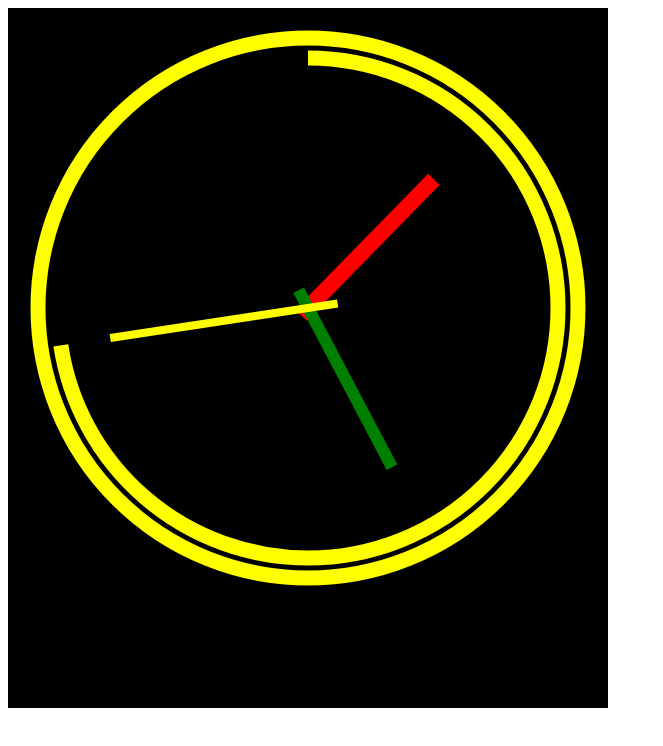
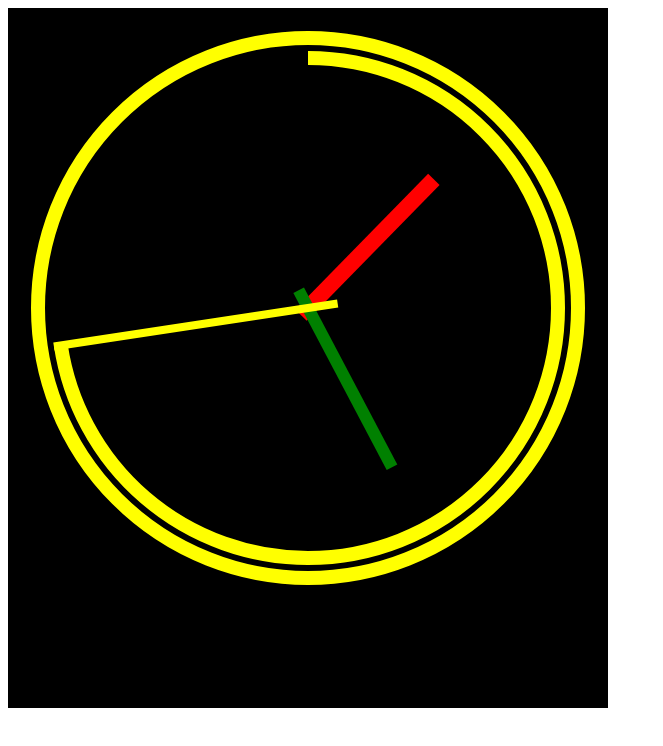
Before and after one commit to WuGe01/RoundClock, a plain HTML site: page index.html in a window 1280 px wide. Shown: the whole page, without its empty margins (0-663 px from the left). Drawn offline with Linux system fonts and the light colour scheme.

Commit message:
自己研究

```diff
--- a/index.html
+++ b/index.html
@@ -38,8 +38,8 @@
             var mil = now.getMilliseconds();
             var smoothsec = sec + (mil / 1000);
             var smoothmin = min + (smoothsec / 60);
-            var xs=Math.cos(degree(smoothsec * 6) - 90)*200;
-            var ys=Math.sin(degree(smoothsec * 6) - 90)*200;
+            var xs=Math.cos(degree(smoothsec * 6) - 90)*257;
+            var ys=Math.sin(degree(smoothsec * 6) - 90)*257;
             var x_s=Math.cos(degree(smoothsec * 6) - 90)*30;
             var y_s=Math.sin(degree(smoothsec * 6) - 90)*30;
             var xm=Math.cos(degree(smoothmin * 6) - 90)*180;
@@ -75,12 +75,12 @@
             ctx.stroke();
 
             ctx.beginPath();
-            ctx.lineWidth = 15;
+            ctx.lineWidth = 14;
             ctx.arc(300, 300, 250, degree(270), degree(smoothsec * 6) - 90);
             ctx.stroke();
 
             ctx.beginPath();
-            ctx.lineWidth = 15;
+            ctx.lineWidth = 14;
             ctx.arc(300, 300, 270, 0, 2*Math.PI);
             ctx.stroke();
         }
```
